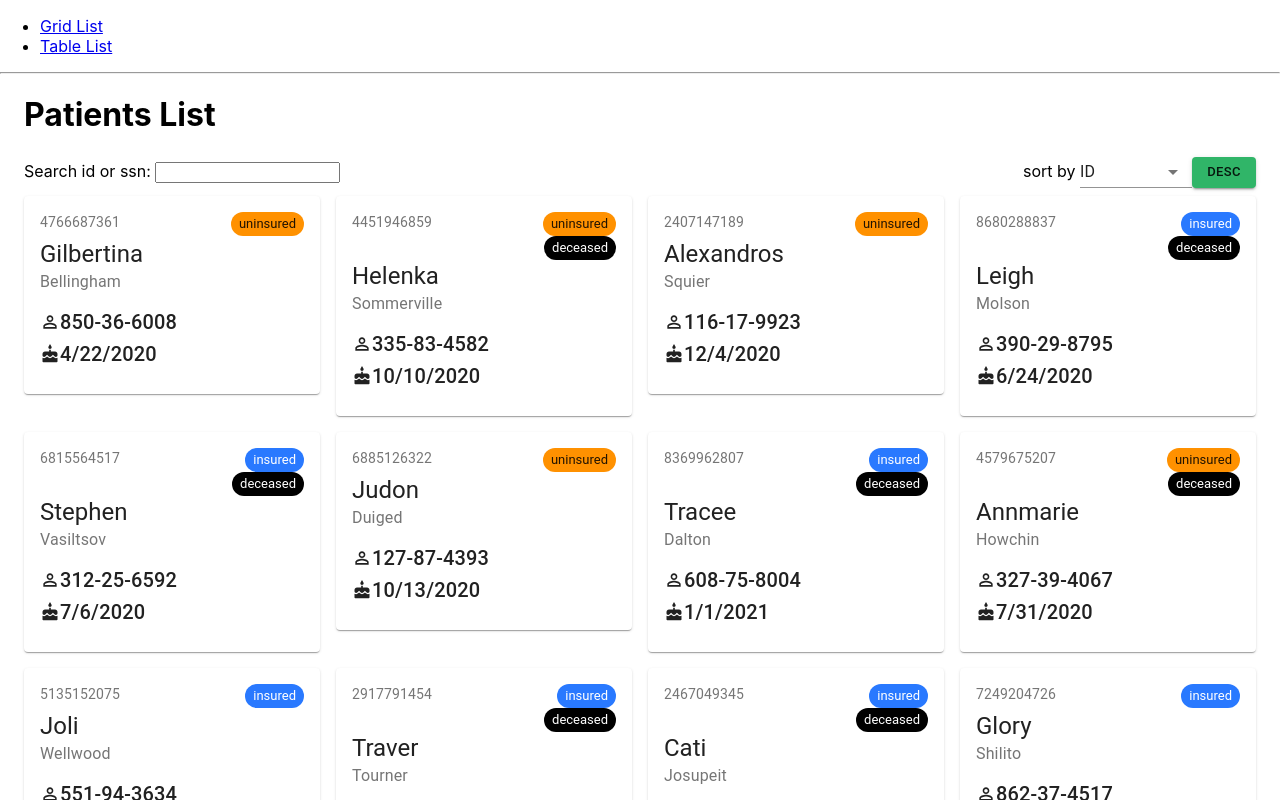
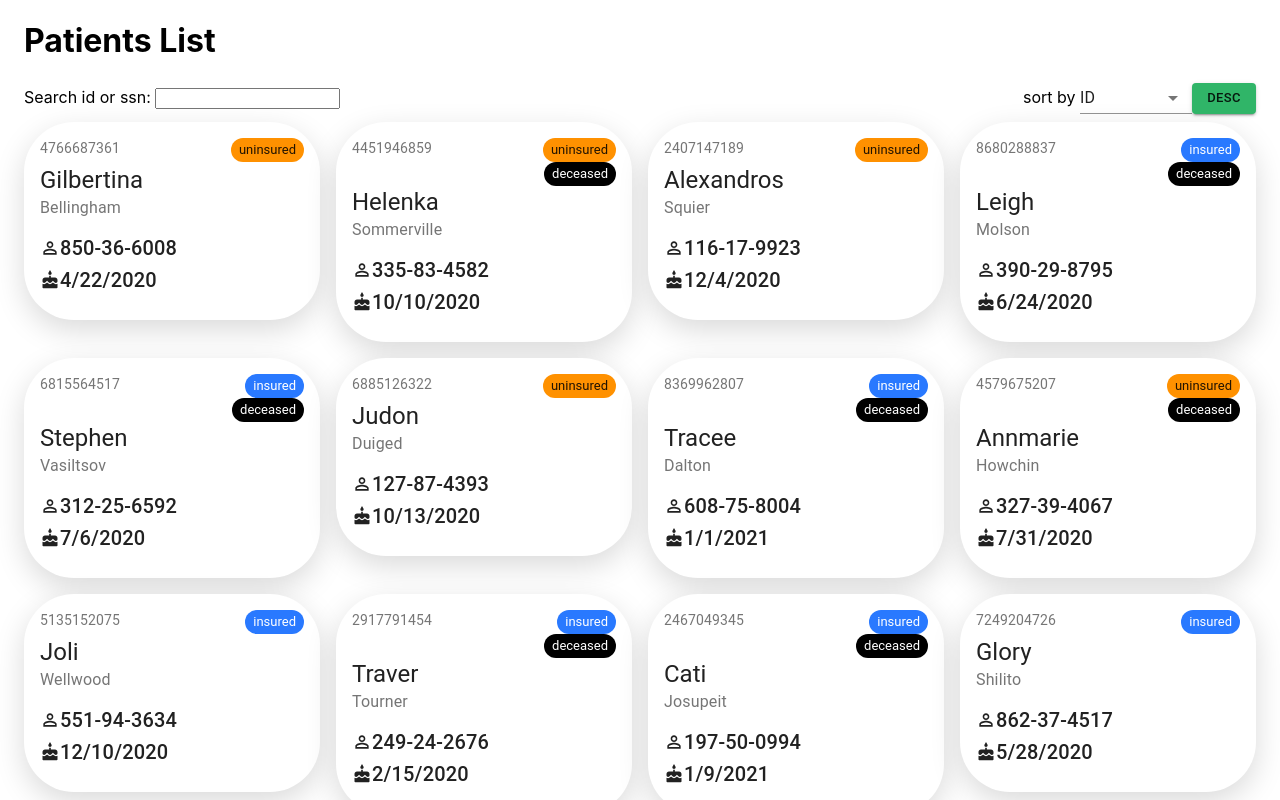
Before and after one commit to iamswain25/LeadEngineerChallenge, a React (Create React App) app: page /grid in a window 1280 px wide. Shown: the top 800 px of the page. Built offline with nearby package versions, Linux system fonts and the light colour scheme.

Commit message:
hover effect to normal

```diff
--- a/src/App.tsx
+++ b/src/App.tsx
@@ -1,6 +1,5 @@
 import { ThemeProvider, createMuiTheme, Theme } from "@material-ui/core";
-import React from "react";
-import { BrowserRouter, Route, Switch, Link, Redirect } from "react-router-dom";
+import { BrowserRouter, Route, Switch, Redirect } from "react-router-dom";
 import HomeGrid from "./components/HomeGrid";
 import TableMaterial from "./components/TableMaterial";
 import { patients } from "./db.json";
@@ -13,7 +12,7 @@ function App() {
   return (
     <ThemeProvider theme={theme}>
       <BrowserRouter basename={process.env.PUBLIC_URL}>
-        <ul>
+        {/* <ul>
           <li>
             <Link to="/grid">Grid List</Link>
           </li>
@@ -22,7 +21,7 @@ function App() {
           </li>
         </ul>
 
-        <hr />
+        <hr /> */}
         <Switch>
           <Route
             path="/grid"
--- a/src/components/CardSingle.tsx
+++ b/src/components/CardSingle.tsx
@@ -10,10 +10,11 @@ import PermIdentityIcon from "@material-ui/icons/PermIdentity";
 
 const useStyles = makeStyles((theme) => ({
   root: {
+    borderRadius: 50,
+    boxShadow: "0px 10px 30px rgba(0, 0, 0, .15)",
     "&:hover": {
       cursor: "pointer",
-      borderRadius: 50,
-      boxShadow: "0px 10px 30px rgba(0, 0, 0, .15)",
+      opacity: "0.7",
     },
   },
   title: {
```
